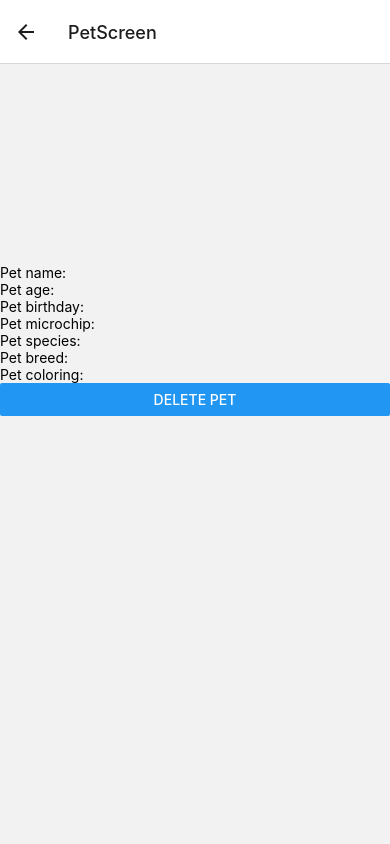
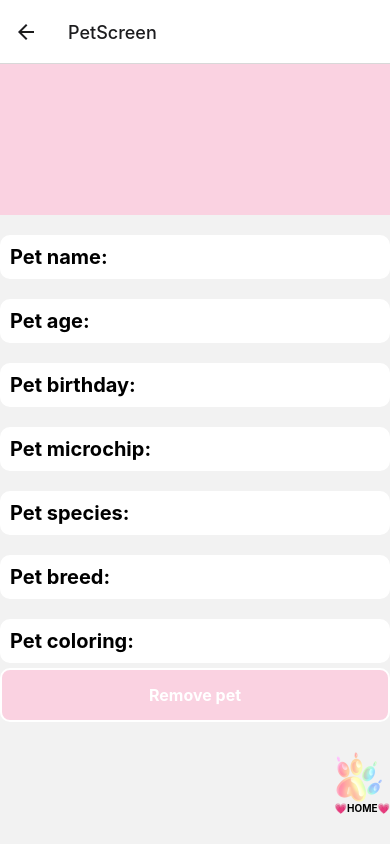
Before and after one commit to goblinbrooke/Paw-Planner, a React Native app: screen /PetScreen in a window 390 px wide. Built offline with nearby package versions, Linux system fonts and the light colour scheme; no server answers.

Commit message:
All I do is style style style

```diff
--- a/screens/HomeScreen.js
+++ b/screens/HomeScreen.js
@@ -9,9 +9,6 @@ import {
   Image,
 } from "react-native";
 import { getAuth, signOut } from "firebase/auth";
-import { createBottomTabNavigator } from "@react-navigation/bottom-tabs";
-import { NavigationContainer } from "@react-navigation/native";
-import Position from "react-native/Libraries/Components/Touchable/Position";
 
 const HomeScreen = () => {
   const navigation = useNavigation();
@@ -29,8 +26,9 @@ const HomeScreen = () => {
 
   return (
     <View style={styles.container}>
-      <Text style={styles.headerText}>🌸 Welcome to Pet Central!🌸</Text>
-      <Text style={[styles.headerText, styles.headerSpace]}>
+      <Text style={styles.headerText}>Welcome to</Text>
+      <Text style={styles.headerText}>🌸Pet Central!🌸</Text>
+      <Text style={[styles.headerTextAgain, styles.headerSpace]}>
         Manage your fur children here
       </Text>
 
@@ -131,6 +129,16 @@ const styles = StyleSheet.create({
     backgroundColor: "white",
     borderRadius: 20,
   },
+  headerTextAgain: {
+    fontSize: 24,
+    fontWeight: "700",
+    color: "black",
+    // fontFamily: "sans-serif",
+    marginTop: 20,
+    textAlign: "center",
+    backgroundColor: "white",
+    borderRadius: 20,
+  },
   headerSpace: {
     marginBottom: 20,
   },
--- a/screens/LoginScreen.js
+++ b/screens/LoginScreen.js
@@ -148,7 +148,7 @@ const styles = StyleSheet.create({
   appName: {
     fontSize: 70,
     fontWeight: "700",
-    color: "rgb(205, 218, 253)",
+    color: "rgb(162, 210, 255)",
     // fontFamily: "Avenir",
   },
   container: {
--- a/screens/NewPetForm.js
+++ b/screens/NewPetForm.js
@@ -45,6 +45,7 @@ const NewPetForm = () => {
     }
   };
 
+  // Back to home
   const handleLogoClicked = () => {
     navigation.navigate("Home");
   };
@@ -81,13 +82,17 @@ const NewPetForm = () => {
   return (
     <ScrollView>
       <SafeAreaView style={styles.container}>
-        <Text style={styles.addtext}>🐾 Add a new fur baby! 🐾</Text>
+
+        {/* Header */}
+        <Text style={styles.addtext}>🐾 Create your pet's profile! 🐾</Text>
           <UploadImage
             image={image}
             setImage={setImage}
             imageUri={imageUri}
             setImageUri={setImageUri}
           />
+
+        {/* Name */}
           <Controller
             control={control}
             name="name"
@@ -103,6 +108,8 @@ const NewPetForm = () => {
               />
             )}
           />
+
+        {/* Age */}
           <Controller
             control={control}
             name="age"
@@ -116,6 +123,8 @@ const NewPetForm = () => {
               />
             )}
           />
+
+        {/* Birthday */}
           <Controller
             control={control}
             name="birthday"
@@ -129,6 +138,8 @@ const NewPetForm = () => {
               />
             )}
           />
+
+        {/* Species */}
           <View>
             <Text style={styles.petSpeciesText}>Pet species:</Text>
             <BouncyCheckbox
@@ -167,6 +178,8 @@ const NewPetForm = () => {
               }}
             />
           </View>
+
+        {/* Breed */}
           <Controller
             control={control}
             name="breed"
@@ -179,6 +192,8 @@ const NewPetForm = () => {
               />
             )}
           />
+
+        {/* Coloring */}
           <Controller
             control={control}
             name="coloring"
@@ -191,6 +206,8 @@ const NewPetForm = () => {
               />
             )}
           />
+
+        {/* Microchip */}
           <Controller
             control={control}
             name="microchip"
@@ -204,6 +221,8 @@ const NewPetForm = () => {
               />
             )}
           />
+
+        {/* Dietary Needs */}
           <Controller
             control={control}
             name="dietary needs"
@@ -222,9 +241,11 @@ const NewPetForm = () => {
           style={[styles.submitButton, styles.submitButtonOutline]}
           title="Submit"
           onPress={handleSubmit(onSubmit)}
-        />
+        >
+          <Text style={styles.submitText}>Add my child! 💗</Text>
+        </TouchableOpacity>
 
-          {/* popup for successfully submitted form */}
+          {/* Popup for successfully submitted form */}
           <View style={styles.centeredView}>
             <Modal
               animationType="slide"
@@ -312,6 +333,10 @@ const styles = StyleSheet.create({
     fontWeight: "bold",
     marginTop: 20,
     marginBottom: 10,
+    backgroundColor: "white",
+    borderRadius: 20,
+    padding: 10,
+    textAlign: "center",
   },
   modalText: {
     marginBottom: 15,
@@ -327,6 +352,7 @@ const styles = StyleSheet.create({
     height: 40,
     margin: 12,
     borderWidth: 1,
+    borderColor: "white",
     padding: 10,
   },
   addtext: {
@@ -364,6 +390,7 @@ const styles = StyleSheet.create({
     borderRadius: 20,
     alignItems: "center",
     marginTop: 40,
+    alignSelf: "center",
   },
   submitButtonOutline: {
     marginTop: 5,
@@ -371,4 +398,9 @@ const styles = StyleSheet.create({
     borderWidth: 2,
     marginBottom: 50,
   },
+  submitText: {
+    color: "white",
+    fontWeight: "bold",
+    textAlign: "center",
+  },
 });
--- a/screens/PetScreen.js
+++ b/screens/PetScreen.js
@@ -1,6 +1,6 @@
 import React, { useContext } from "react";
 import { useNavigation } from "@react-navigation/native";
-import { Text, Image, View, Button } from "react-native";
+import { Text, Image, View, TouchableOpacity, ScrollView, StyleSheet } from "react-native";
 import { SafeAreaView } from "react-native-safe-area-context";
 import App, { PetData } from "../App";
 
@@ -8,6 +8,7 @@ function PetScreen() {
   // useContext from App.js
   const data = useContext(PetData);
 
+  // Back to home
   const handleLogoClicked = () => {
     navigation.replace("HomeScreen");
   };
@@ -25,23 +26,105 @@ function PetScreen() {
   const navigation = useNavigation();
 
   return (
+    <ScrollView>
       <SafeAreaView>
-      <View>
+        <View style={styles.container}>
           <Image
+            style={styles.image}
             source={{ uri: data.data.imageUri }}
             style={{ width: 200, height: 200 }}
           />
         </View>
-      <Text>Pet name: {data.data.name}</Text>
-      <Text>Pet age: {data.data.age}</Text>
-      <Text>Pet birthday: {data.data.birthday}</Text>
-      <Text>Pet microchip: {data.data.microchip}</Text>
-      <Text>Pet species: {data.data.species}</Text>
-      <Text>Pet breed: {data.data.breed}</Text>
-      <Text>Pet coloring: {data.data.coloring}</Text>
-      <Button title={"delete pet"} onPress={deleteRequest}></Button>
+        <Text style={styles.petInfo}>Pet name: {data.data.name}</Text>
+        <Text style={styles.petInfo}>Pet age: {data.data.age}</Text>
+        <Text style={styles.petInfo}>Pet birthday: {data.data.birthday}</Text>
+        <Text style={styles.petInfo}>Pet microchip: {data.data.microchip}</Text>
+        <Text style={styles.petInfo}>Pet species: {data.data.species}</Text>
+        <Text style={styles.petInfo}>Pet breed: {data.data.breed}</Text>
+        <Text style={styles.petInfo}>Pet coloring: {data.data.coloring}</Text>
+        <TouchableOpacity
+        title={"delete pet"}
+        style={[styles.button, styles.buttonOutlineWhite]}
+        onPress={deleteRequest}>
+          <Text style={styles.buttonText}>Remove pet</Text>
+        </TouchableOpacity>
+
+      {/* Logo */}
+      <TouchableOpacity
+          onPress={handleLogoClicked}
+          style={styles.logoContainer}
+        >
+          <View>
+            <Image
+              source={require("../assets/Illustration4.png")}
+              style={styles.logo}
+            />
+            <Text style={styles.logoText}>💗HOME💗</Text>
+          </View>
+        </TouchableOpacity>
+
       </SafeAreaView>
+    </ScrollView>
   );
 }
 
 export default PetScreen;
+
+const styles = StyleSheet.create({
+  container: {
+    flex: 1,
+    backgroundColor: "rgb(250, 210, 225)",
+    alignItems: "center",
+    justifyContent: "center",
+  },
+  image: {
+    width: 200,
+    height: 200,
+    borderRadius: 100,
+  },
+  petInfo: {
+    fontSize: 20,
+    fontWeight: "bold",
+    marginTop: 20,
+    backgroundColor: "white",
+    padding: 10,
+    borderRadius: 10,
+    color: "black",
+  },
+  button: {
+    backgroundColor: "rgb(250, 210, 225)",
+    width: "100%",
+    padding: 15,
+    borderRadius: 10,
+    alignItems: "center",
+    marginBottom: 10,
+  },
+  buttonOutlineWhite: {
+    marginTop: 5,
+    borderColor: "white",
+    borderWidth: 2,
+  },
+  buttonText: {
+    color: "white",
+    fontWeight: "700",
+    fontSize: 16,
+  },
+  logoContainer: {
+    flex: 1,
+    alignItems: "flex-end",
+  },
+  logo: {
+    flex: 1,
+    width: 50,
+    height: 50,
+    marginTop: 20,
+    resizeMode: "contain",
+  },
+  logoText: {
+    fontSize: 10,
+    fontWeight: "bold",
+    color: "black",
+    alignItems: "flex-end",
+    marginBottom: 20,
+  },
+});
--- a/screens/PetsListScreen.js
+++ b/screens/PetsListScreen.js
@@ -4,7 +4,6 @@ import {
   View,
   FlatList,
   StyleSheet,
-  Button,
   Text,
   ActivityIndicator,
   TouchableOpacity,
@@ -36,6 +35,8 @@ function PetsListScreen() {
   };
 
   const navigation = useNavigation();
+
+  // Back to home
   const handleLogoClicked = () => {
     console.log("button pressed");
     navigation.navigate("Home");
@@ -97,7 +98,7 @@ function PetsListScreen() {
           data={data.data}
           renderItem={({ item }) => (
             <View>
-              <Button
+              <TouchableOpacity
                 title={item.name}
                 style={styles.item}
                 onPress={() => {
@@ -106,7 +107,7 @@ function PetsListScreen() {
                 }}
               >
                 {item.name}
-              </Button>
+              </TouchableOpacity>
             </View>
           )}
         />
--- a/screens/UploadImage.js
+++ b/screens/UploadImage.js
@@ -149,9 +149,14 @@ export default function UploadImage(props) {
           </TouchableOpacity>
         </View>
       </View>
-      <Button title="upload" onPress={uploadFile}>
-        Upload Image
-      </Button>
+
+      {/* Upload Photo Button */}
+      <TouchableOpacity
+      style={[imageUploaderStyles.button, imageUploaderStyles.buttonOutlineWhite]}
+      title="upload"
+      onPress={uploadFile}>
+        <Text style={imageUploaderStyles.buttonText}>Say "Cheese"! 📸</Text>
+      </TouchableOpacity>
     </View>
   );
 }
@@ -174,11 +179,37 @@ const imageUploaderStyles = StyleSheet.create({
     backgroundColor: "lightgrey",
     width: "100%",
     height: "25%",
+    padding: 10,
   },
   uploadBtn: {
     display: "flex",
     alignItems: "center",
     justifyContent: "center",
+    alignSelf: "center",
+  },
+  buttonOutlineWhite: {
+    marginTop: 5,
+    borderColor: "white",
+    borderWidth: 2,
+  },
+  button: {
+    display: "flex",
+    alignItems: "center",
+    justifyContent: "center",
+    backgroundColor: "rgb(190, 225, 230)",
+    width: "60%",
+    height: 50,
+    padding: 15,
+    marginTop: 10,
+    borderRadius: 20,
+    marginBottom: 10,
+    alignSelf: "center",
+  },
+  buttonText: {
+    color: "white",
+    fontWeight: "700",
+    fontSize: 16,
+    textAlign: "center",
   },
 });
 
```
Lines whose indentation alone changed are shown as unchanged.
